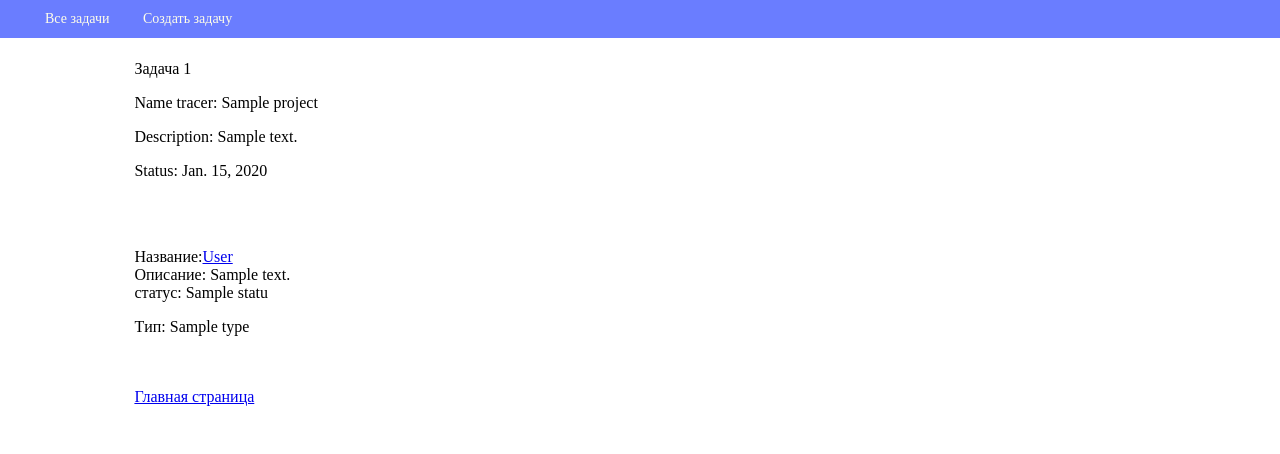
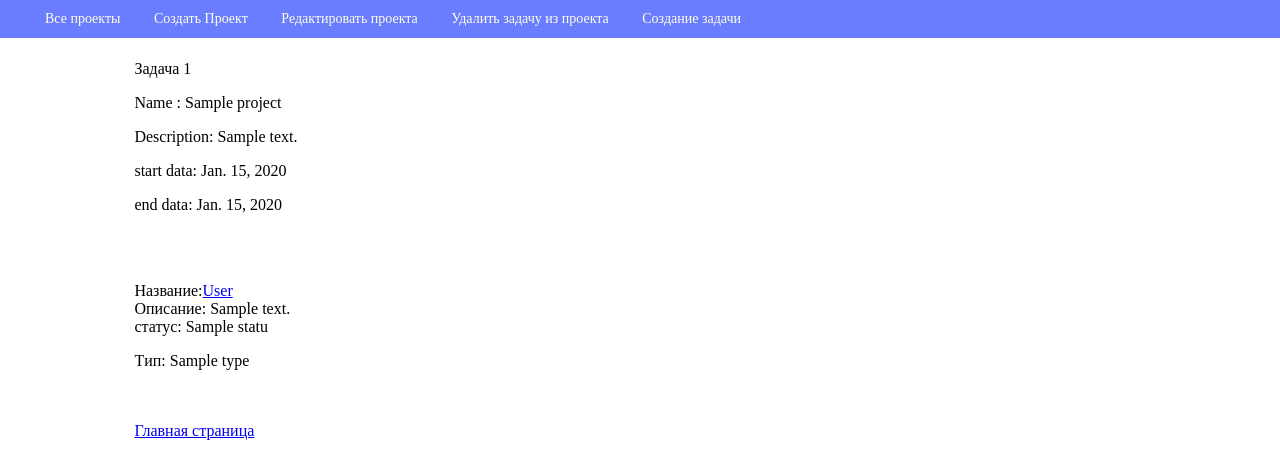
Before and after one commit to nurbekov0001/tracer, a Django app: template issure_tracker/webapp/templates/project/view.html in a window 1280 px wide. Shown: the top 454 px of the page. Run offline with Django 3.2, Linux system fonts and the light colour scheme; the template is opened without the code that fills it: values that come from a table or form of the project are taken from there, others are empty; tables that the repository leaves empty hold one stand-in row (values such as "Sample post"); parts of the project's set-up code (start-up, migrations or seed data) failed here and were passed over.

Commit message:
создали html для проектов и задач разделили по папкам

```diff
--- a/issure_tracker/webapp/templates/base.html
+++ b/issure_tracker/webapp/templates/base.html
@@ -10,8 +10,10 @@
 <body>
     <nav class="navbar" >
         <ul class="menu">
-            <li><a href="{% url "list" %}">Все задачи</a></li>
-                <li><a href="{% url "add" %}">Создать задачу</a></li>
+            <li><a href="{% url "project_list" %}">Все проекты</a></li>
+                    <li><a href="{% url "project_add" %}">Создать Проект</a></li>
+
+
             {% block menu %}{% endblock %}
         </ul>
     </nav>
--- a/issure_tracker/webapp/templates/project/delete.html
+++ b/issure_tracker/webapp/templates/project/delete.html
@@ -4,7 +4,7 @@
 {% block page_header %}Вы уверены, что хотите удалить проект {{ project.title }}?{% endblock page_header %}
 
 {% block content%}
-    <form action="{% url "project_delete" project %}", method="POST">
+    <form action="{% url "project_delete" project.id %}", method="POST">
         {% include 'partial/form.html' with button_text="Да, я хочу удалить этоту запись" %}
            <button> <a href="{% url "project_view" project.id %}">Отмена. Код красный. КОД КРАСНЫЙ!!</a> </button>
     </form>
--- a/issure_tracker/webapp/templates/project/index.html
+++ b/issure_tracker/webapp/templates/project/index.html
@@ -2,7 +2,7 @@
 {% block content %}
 
     <h1>Project list</h1><br/>
-    {% if not tracers %}
+    {% if not projects %}
         <h2>НЕТ ЗАДАЧ</h2>
     {% else %}
         {% include "partial/search_form.html" %}
--- a/issure_tracker/webapp/templates/project/update.html
+++ b/issure_tracker/webapp/templates/project/update.html
@@ -1,6 +1,6 @@
 {% extends 'base.html' %}
 
-{% block menu %}<li><a href="{% url "view" project.id %}">Вернуться к проекту</a></li>{% endblock menu %}
+{% block menu %}<li><a href="{% url "project_view" project.id %}">Вернуться к проекту</a></li>{% endblock menu %}
 {% block page_header %}Редактирвоать проект {{ project.id }}{% endblock page_header %}
 
 {% block content %}
--- a/issure_tracker/webapp/templates/project/view.html
+++ b/issure_tracker/webapp/templates/project/view.html
@@ -2,14 +2,17 @@
 
 {% block menu %}
 
-{#    <li><a href="{% url "projact_update" tracer.id %}">Редактировать задачу из проекта</a></li>#}
-{#    <li><a href="{% url "project_delete" tracer.id %}">Удалить задачу из проекта </a></li>#}
+    <li><a href="{% url "project_update" project.id %}">Редактировать проекта</a></li>
+    <li><a href="{% url "project_delete" project.id %}">Удалить задачу из проекта </a></li>
+        <li><a href="{% url "project_tracer_add" project.id %}">Создание задачи </a></li>
+
 {% endblock menu %}
 {% block content %}
 {% block page_header %}Задача {{ project.id }}{% endblock page_header %}
-    <p> Name tracer: {{ project.name }}</p>
+    <p> Name : {{ project.name }}</p>
     <p>Description: {{ project.description}}</p>
-    <p>Status: {{ project.start_data}}</p>
+    <p>start data: {{ project.start_data}}</p>
+     <p>end data: {{ project.end_data}}</p>
     </br>    </br>
 
 
--- a/issure_tracker/webapp/templates/tracer/view.html
+++ b/issure_tracker/webapp/templates/tracer/view.html
@@ -12,5 +12,5 @@
     <p>Status: {{ tracer.status}}</p>
     <p>Tип: {% for type in tracer.type.all %}{{ type.name }}
         {% if not forloop.last %}, {% endif %}{% endfor %}</p>
-    <a href="{% url "list" %}">Главная страница</a>
+    <a href="{% url "project_list" %}">Главная страница </a>
 {% endblock %}
```
